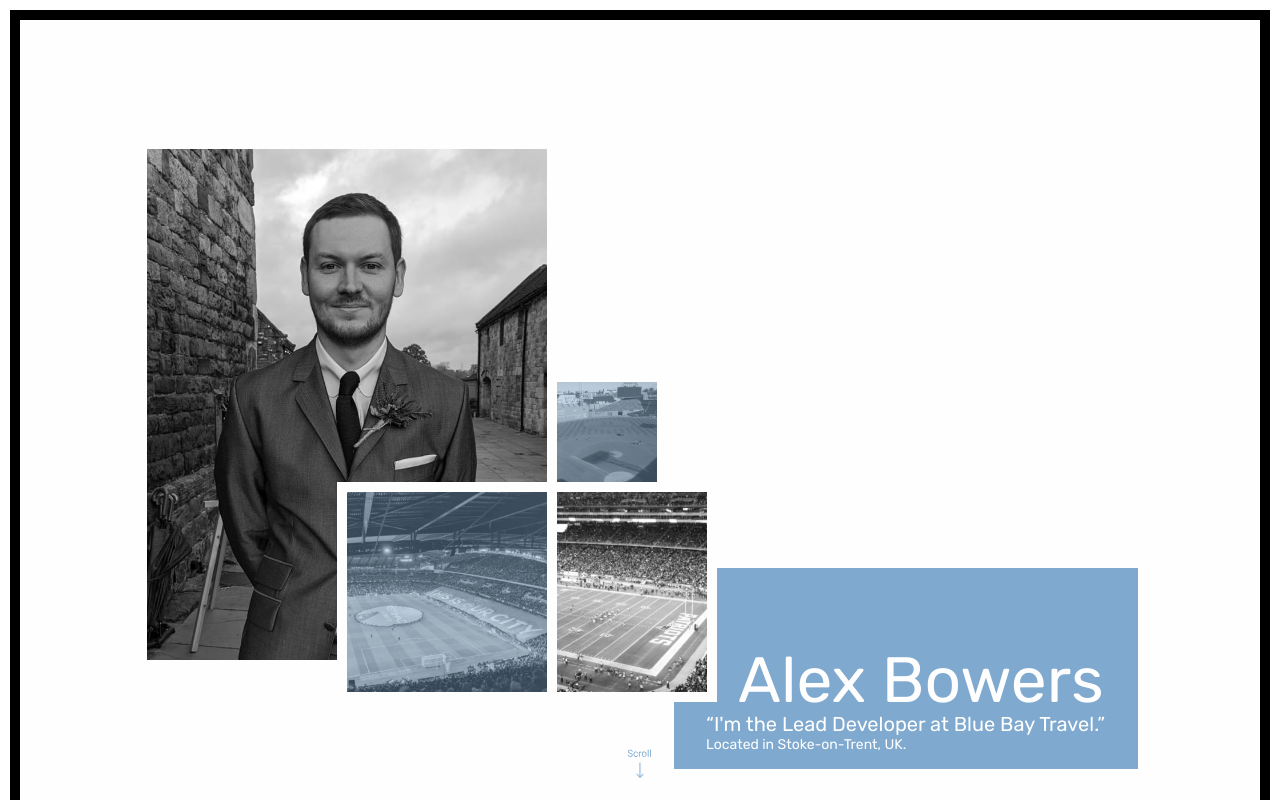
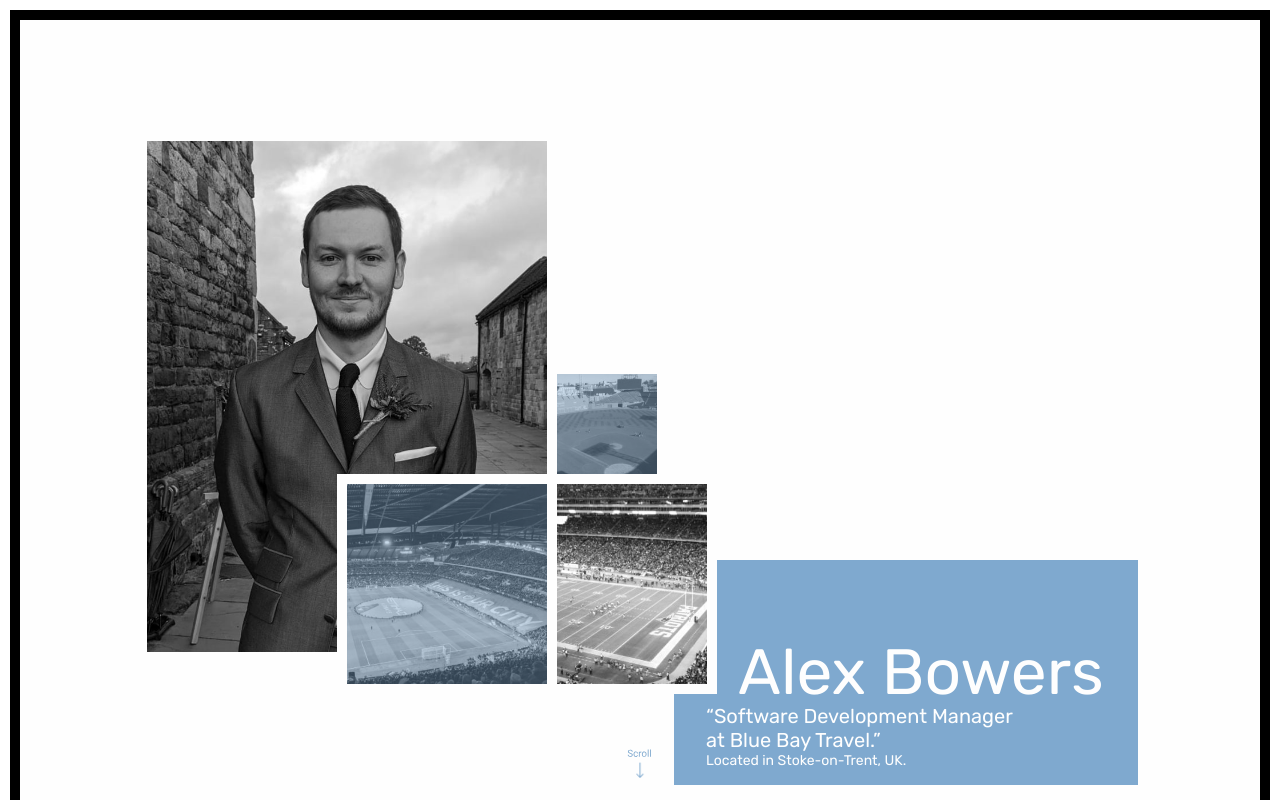
Before and after one commit to alex-bowers/portfolio-site, a Nuxt app: page / in a window 1280 px wide. Built offline with nearby package versions, Linux system fonts and the light colour scheme.

Commit message:
Update job title

```diff
--- a/components/Hero.vue
+++ b/components/Hero.vue
@@ -52,7 +52,10 @@
             <div class="hero--container--text">
                 <h1>Alex Bowers</h1>
                 <span class="text--quote">
-                    “I'm the Lead Developer at Blue Bay Travel.”
+                    “Software Development Manager
+                </span>
+                <span class="text--quote">
+                    at Blue Bay Travel.”
                 </span>
                 <span>Located in Stoke-on-Trent, UK.</span>
             </div>
```
